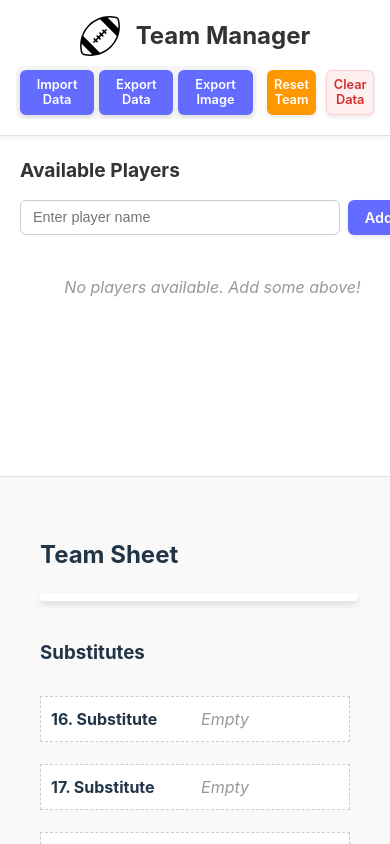
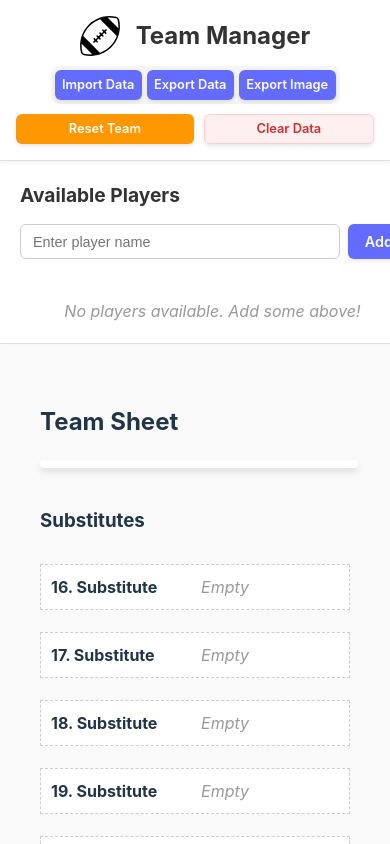
Before and after one commit to Rory80Hz/team-manager, a React (Vite) app: page / in a window 390 px wide. Built offline with nearby package versions, Linux system fonts and the light colour scheme.

Commit message:
Attempt mobile support

```diff
--- a/src/App.css
+++ b/src/App.css
@@ -93,11 +93,13 @@
 
   .header-actions {
     width: 100%;
-    justify-content: space-between;
+    justify-content: center;
+    flex-wrap: wrap;
+    gap: 10px;
   }
 
   .header-actions button {
-    flex: 1;
+    flex: auto;
     font-size: 0.8rem;
     padding: 0.5em;
   }
--- a/src/App.tsx
+++ b/src/App.tsx
@@ -1,6 +1,15 @@
 import { useState, useEffect, useRef, useMemo } from 'react'
 import { v4 as uuidv4 } from 'uuid';
-import { DndContext, type DragEndEvent, DragOverlay, type DragStartEvent } from '@dnd-kit/core';
+import {
+  DndContext,
+  type DragEndEvent,
+  DragOverlay,
+  type DragStartEvent,
+  useSensor,
+  useSensors,
+  MouseSensor,
+  TouchSensor
+} from '@dnd-kit/core';
 import html2canvas from 'html2canvas';
 import type { Player, Position } from './types';
 import { INITIAL_POSITIONS } from './constants';
@@ -46,6 +55,21 @@ function App() {
   });
 
   const [activeId, setActiveId] = useState<string | null>(null);
+
+  // Sensors for drag and drop
+  const sensors = useSensors(
+    useSensor(MouseSensor, {
+      activationConstraint: {
+        distance: 10, // Enable click events
+      },
+    }),
+    useSensor(TouchSensor, {
+      activationConstraint: {
+        delay: 250, // Delay to prevent accidental drags while scrolling
+        tolerance: 5,
+      },
+    })
+  );
 
   // Save to storage whenever state changes
   useEffect(() => {
@@ -211,7 +235,11 @@ function App() {
   const activePlayer = activeId ? players.find(p => p.id === activeId) : null;
 
   return (
-    <DndContext onDragStart={handleDragStart} onDragEnd={handleDragEnd}>
+    <DndContext
+      sensors={sensors}
+      onDragStart={handleDragStart}
+      onDragEnd={handleDragEnd}
+    >
       <div className="app-container">
         <header className="app-header">
             <div className="logo-section">
--- a/src/components/PlayerList.css
+++ b/src/components/PlayerList.css
@@ -73,7 +73,8 @@
 @media (max-width: 768px) {
   .player-list-container {
     width: 100%;
-    height: 300px; /* Limit height on mobile so team sheet is visible */
+    height: auto;
+    max-height: 35vh; /* Limit height on mobile so team sheet is visible */
     border-right: none;
     border-bottom: 1px solid #e0e0e0;
   }
```
